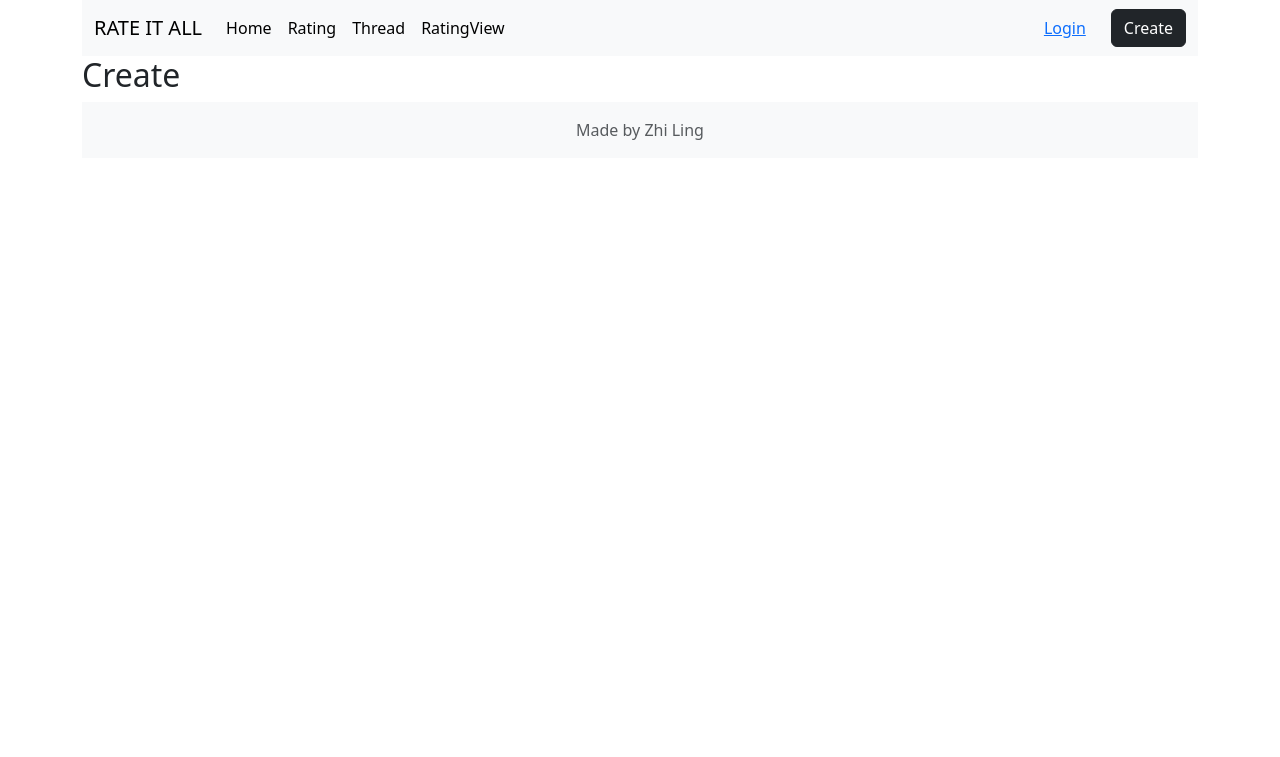
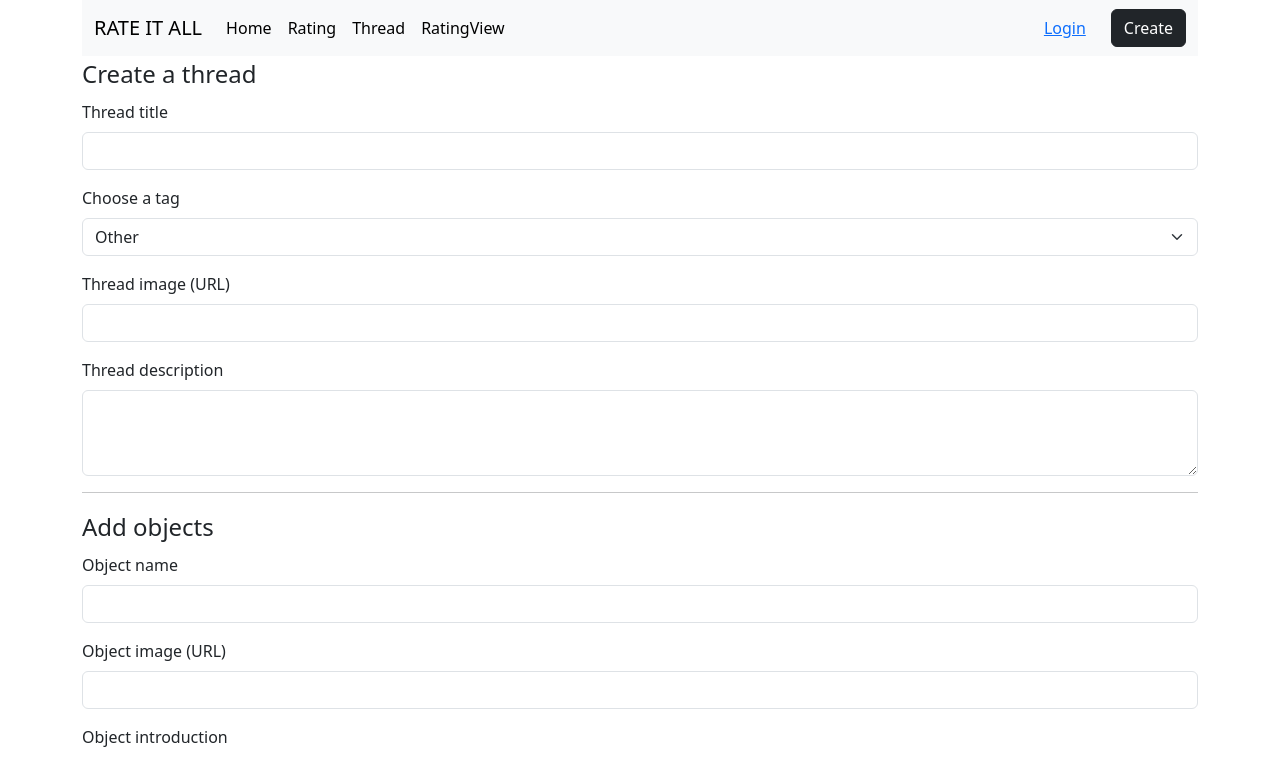
Before and after one commit to zlnortheastern/rate-it-all, a React (Vite) app: page /create in a window 1280 px wide. Shown: the top 757 px of the page. Built offline with nearby package versions, Linux system fonts and the light colour scheme.

Commit message:
Designed Create page

```diff
--- a/src/components/CategoryList.jsx
+++ b/src/components/CategoryList.jsx
@@ -40,7 +40,7 @@ export default class CategoryList extends Component {
               defaultValue=""
               aria-label="..."
             />
-            TV
+            TV Show
           </li>
           <li className="list-group-item">
             <input
--- /dev/null
+++ b/src/components/ObjectForm.jsx
@@ -0,0 +1,50 @@
+import React, { Component } from "react";
+import PropTypes from "prop-types";
+
+export default class ObjectForm extends Component {
+  handleChange = (event) => {
+    const { name, value } = event.target;
+    this.props.updateObject(this.props.index, { [name]: value });
+  };
+
+  render() {
+
+    return (
+      <div>
+        <div className="mb-3">
+          <label className="form-label">Object name</label>
+          <input
+            type="text"
+            name="objectName"
+            className="form-control"
+            onChange={this.handleChange}
+          />
+        </div>
+        <div className="mb-3">
+          <label className="form-label">Object image (URL)</label>
+          <input
+            type="url"
+            name="objectImage"
+            className="form-control"
+            onChange={this.handleChange}
+          />
+        </div>
+        <div className="mb-3">
+          <label className="form-label">Object introduction</label>
+          <textarea
+            className="form-control"
+            name="introduction"
+            rows="3"
+            onChange={this.handleChange}
+          />
+        </div>
+        <hr className="hr" />
+      </div>
+    );
+  }
+}
+
+ObjectForm.propTypes = {
+  index: PropTypes.number,
+  updateObject: PropTypes.func.isRequired,
+};
--- /dev/null
+++ b/src/components/ThreadForm.jsx
@@ -0,0 +1,123 @@
+import React, { Component } from "react";
+import ObjectForm from "./ObjectForm";
+import PropTypes from "prop-types";
+
+export default class ThreadForm extends Component {
+  constructor(props) {
+    super(props);
+    this.state = {
+      objects: [{objectName:"", objectImage:"", introduction:""}],
+    };
+  }
+
+  onCreate = (event) => {
+    event.preventDefault();
+    const formData = new FormData(event.target);
+
+    // Extracting thread data from form
+    const threadData = {
+      threadTitle: formData.get("threadTitle"),
+      threadTag: formData.get("threadTag"),
+      threadImage: formData.get("threadImage"),
+      threadDescription: formData.get("threadDescription"),
+      objects: this.state.objects, // Passing objects from state
+    };
+
+    // Resetting form fields
+    event.target.reset();
+
+    // Call the provided onCreateThread function with the thread data
+    this.props.onCreateThread(threadData);
+  };
+
+
+  updateObject = (index, newData) => {
+    this.setState((prevState) => ({
+      objects: prevState.objects.map((obj, i) =>
+        i === index ? { ...obj, ...newData } : obj
+      ),
+    }));
+  };
+
+  addNewObject = () => {
+    // Adding a new empty object to the state
+    this.setState((prevState) => ({
+      objects: [...prevState.objects, {}],
+    }));
+  };
+
+  render() {
+    return (
+      <form action="/" onSubmit={this.onCreate}>
+        <div className="thread">
+          <legend>Create a thread</legend>
+          <div className="mb-3">
+            <label htmlFor="threadTitle" className="form-label">
+              Thread title
+            </label>
+            <input
+              type="text"
+              name="threadTitle"
+              className="form-control"
+            />
+          </div>
+          <div className="mb-3">
+            <label htmlFor="threadTag" className="form-label">
+              Choose a tag
+            </label>
+            <select name="threadTag" className="form-select" defaultValue="Other">
+              <option value="Other">Other</option>
+              <option value="News">News</option>
+              <option value="Film">Film</option>
+              <option value="TV Show">TV Show</option>
+              <option value="Music">Music</option>
+              <option value="Science">Science</option>
+              <option value="Technology">Technology</option>
+              <option value="Game">Game</option>
+              <option value="Sport">Sport</option>
+              <option value="E-sport">E-sport</option>
+              <option value="Life">Life</option>
+            </select>
+          </div>
+          <div className="mb-3">
+            <label htmlFor="threadImage" className="form-label">
+              Thread image (URL)
+            </label>
+            <input
+              type="url"
+              name="threadImage"
+              className="form-control"
+            />
+          </div>
+          <div className="mb-3">
+            <label htmlFor="threadDescription" className="form-label">Thread description</label>
+            <textarea className="form-control" name="threadDescription" rows="3" />
+          </div>
+        </div>
+        <hr className="hr" />
+        <legend>Add objects</legend>
+
+        {this.state.objects.map((object, index) => (
+          <ObjectForm
+            key={index}
+            index={index}
+            updateObject={this.updateObject}
+          />
+        ))}
+
+        <div className="mb-3">
+          <button type="button" className="btn btn-secondary" onClick={this.addNewObject} >New Object</button>
+        </div>
+
+        <button type="submit" className="btn btn-primary">
+          Submit
+        </button>
+      </form>
+
+    );
+  }
+}
+
+ThreadForm.propTypes = {
+  onCreateThread: PropTypes.func.isRequired,
+};
--- a/src/models/Thread.js
+++ b/src/models/Thread.js
@@ -11,8 +11,8 @@ export default class Thread {
     this.description = description;
   }
 
-  addRatingObject(){
-    this.ratingObjects.push(new RatingObject());
+  addRatingObject(name, image, introduction){
+    this.ratingObjects.push(new RatingObject(name, image, introduction));
   }
 
   getTags() {
--- /dev/null
+++ b/src/models/ThreadManager.js
@@ -0,0 +1,25 @@
+import Thread from "./Thread";
+
+export default class ThreadManager {
+  constructor() {
+    this.threads = [];
+  }
+
+  addThread(tag, title, image, description, objects) {
+    let thread = new Thread(tag, title, image, description);
+    for (let object of objects) {
+      thread.addRatingObject(object.objectName, object.objectImage, object.introduction);
+    }
+    this.threads.push(thread);
+  }
+
+  getThreads(){
+    return this.threads;
+  }
+
+  printThreads(){
+    for(let thread of this.threads){
+      console.log(JSON.stringify(thread));
+    }
+  }
+}
--- a/src/pages/CreatePage.jsx
+++ b/src/pages/CreatePage.jsx
@@ -1,12 +1,33 @@
 import React, { Component } from "react";
 import BaseTemplate from "../templates/BaseTemplate";
+import ThreadForm from "../components/ThreadForm";
+import ThreadManager from "../models/ThreadManager";
+import { Navigate  } from "react-router-dom";
 
 export default class CreatePage extends Component {
+  constructor(props) {
+    super(props);
+    this.threadManager = new ThreadManager();
+    this.state = {
+      redirectToHome: false,
+    };
+  }
+
+  onCreateThread = (threadData) => {
+    const { threadTitle, threadTag, threadImage, threadDescription, objects } = threadData;
+    this.threadManager.addThread(threadTag, threadTitle, threadImage, threadDescription, objects);
+    console.log("Thread Data:",JSON.stringify(objects));
+    this.setState({ redirectToHome: true });
+  };
   render() {
+    const { redirectToHome } = this.state;
+    if (redirectToHome) {
+      return <Navigate  to="/" />;
+    }
     return (
       <div>
         <BaseTemplate>
-          <h2>Create</h2>
+          <ThreadForm  onCreateThread={this.onCreateThread}/>
         </BaseTemplate>
       </div>
     );
```
